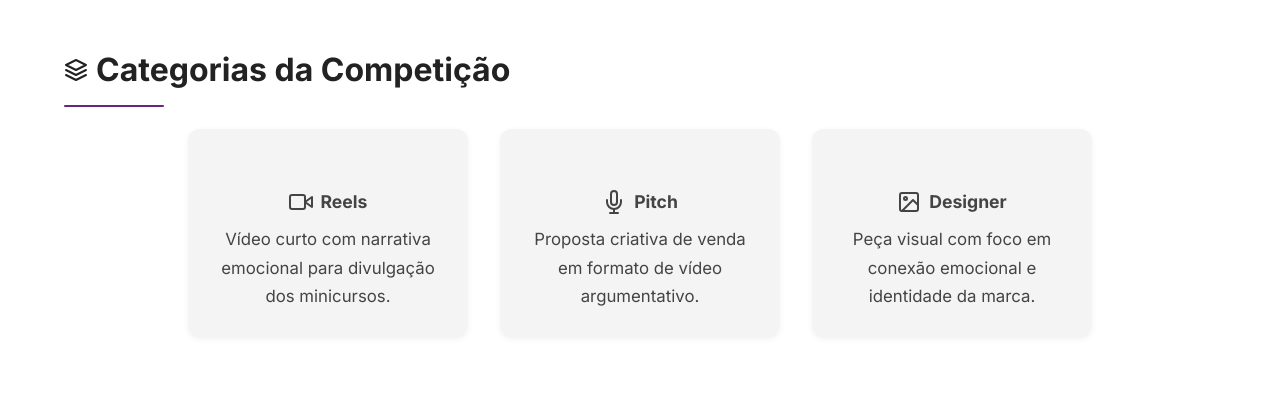
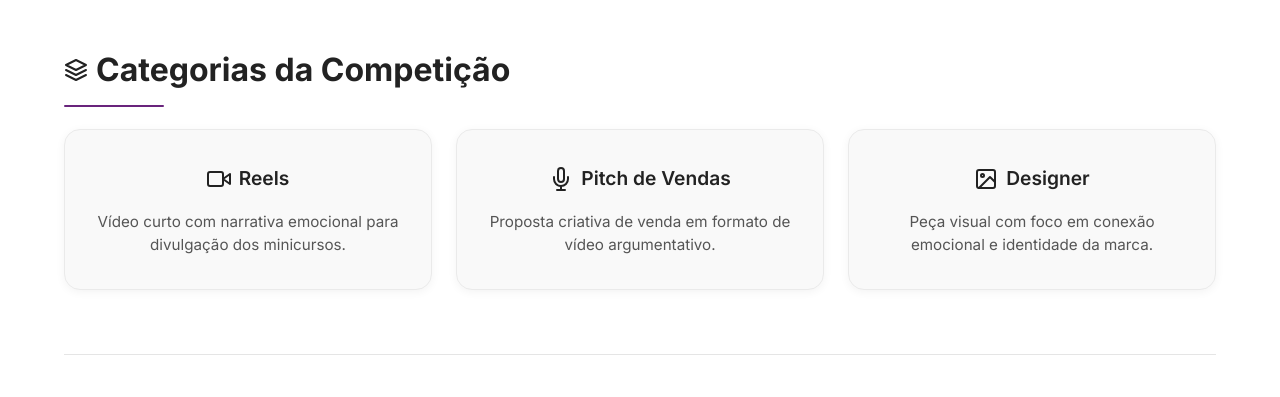
Before and after one commit to Marcelosoaresdev/antigo-frontend-concurso, a plain HTML site: page index.html in a window 1280 px wide. Shown: the part 880-1277 px from the top of the page. Drawn offline with nearby package versions, Linux system fonts and the light colour scheme.

Commit message:
feat: update category names to enhance clarity and user understanding

```diff
--- a/css/styles.css
+++ b/css/styles.css
@@ -59,7 +59,6 @@ h2::after {
 
 h3 {
   font-size: 1.3rem;
-  margin-top: 2rem;
   margin-bottom: 0.5rem;
   color: #444;
 }
@@ -134,33 +133,27 @@ a {
 }
 
 .categorias-cards {
-  display: flex;
-  flex-wrap: wrap;
-  gap: 2rem;
-  justify-content: center;
+  display: grid;
+  grid-template-columns: repeat(auto-fit, minmax(260px, 1fr));
+  gap: 1.5rem;
   margin-top: 2rem;
 }
 
 .categoria-card {
-  background: #f4f4f4;
-  border-radius: 12px;
-  padding: 1.5rem;
-  width: 280px;
+  background: #f9f9f9;
+  border-radius: 16px;
+  padding: 2rem 1.5rem;
   text-align: center;
-  box-shadow: 0 2px 6px rgba(0, 0, 0, 0.06);
+  box-shadow: 0 2px 10px rgba(0, 0, 0, 0.05);
+  transition: transform 0.3s, box-shadow 0.3s;
+  border: 1px solid #eaeaea;
   cursor: pointer;
-  transition: all 0.25s ease;
-  border: 2px solid transparent;
 }
 
 .categoria-card:hover {
-  transform: translateY(-4px);
-  box-shadow: 0 8px 18px rgba(0, 0, 0, 0.1);
+  transform: translateY(-5px);
+  box-shadow: 0 10px 20px rgba(0, 0, 0, 0.08);
   border-color: #69247c;
-}
-
-.categoria-card:active {
-  transform: scale(0.97);
 }
 
 .categoria-card h3 {
@@ -168,14 +161,22 @@ a {
   align-items: center;
   justify-content: center;
   gap: 0.5rem;
-  font-size: 1.1rem;
-  margin-bottom: 0.5rem;
+  font-size: 1.2rem;
+  margin-bottom: 1rem;
+  font-weight: 600;
+  color: #222;
 }
 
 .categoria-card h3 i {
-  width: 18px;
-  height: 18px;
+  width: 20px;
+  height: 20px;
   stroke-width: 2;
+}
+
+.categoria-card p {
+  font-size: 0.95rem;
+  color: #555;
+  line-height: 1.5;
 }
 
 .modal {
--- a/index.html
+++ b/index.html
@@ -77,7 +77,7 @@
 
           <!-- Card Pitch -->
           <div class="categoria-card" onclick="abrirModal('pitch')">
-            <h3><i data-feather="mic"></i><span>Pitch</span></h3>
+            <h3><i data-feather="mic"></i><span>Pitch de Vendas</span></h3>
             <p>Proposta criativa de venda em formato de vídeo argumentativo.</p>
           </div>
 
@@ -202,7 +202,7 @@
         <h3>Você pode escolher entre três formatos:</h3>
         <ul>
           <li><strong>Reel:</strong> vídeo curto</li>
-          <li><strong>Pitch:</strong> proposta de venda estruturada</li>
+          <li><strong>Pitch de Vendas:</strong> proposta de venda estruturada</li>
           <li><strong>Design:</strong> peça visual gráfica</li>
         </ul>
 
@@ -287,7 +287,7 @@
         <div class="info-card full-width">
           <h3><i data-feather="star"></i> Importante</h3>
           <p>
-            Mesmo que você esteja participando de outras categorias (Pitch ou
+            Mesmo que você esteja participando de outras categorias (Pitch de Vendas ou
             Designer), o conteúdo publicado nas redes sociais ainda pode
             funcionar como uma vitrine do seu talento e ampliar suas chances.
           </p>
```
